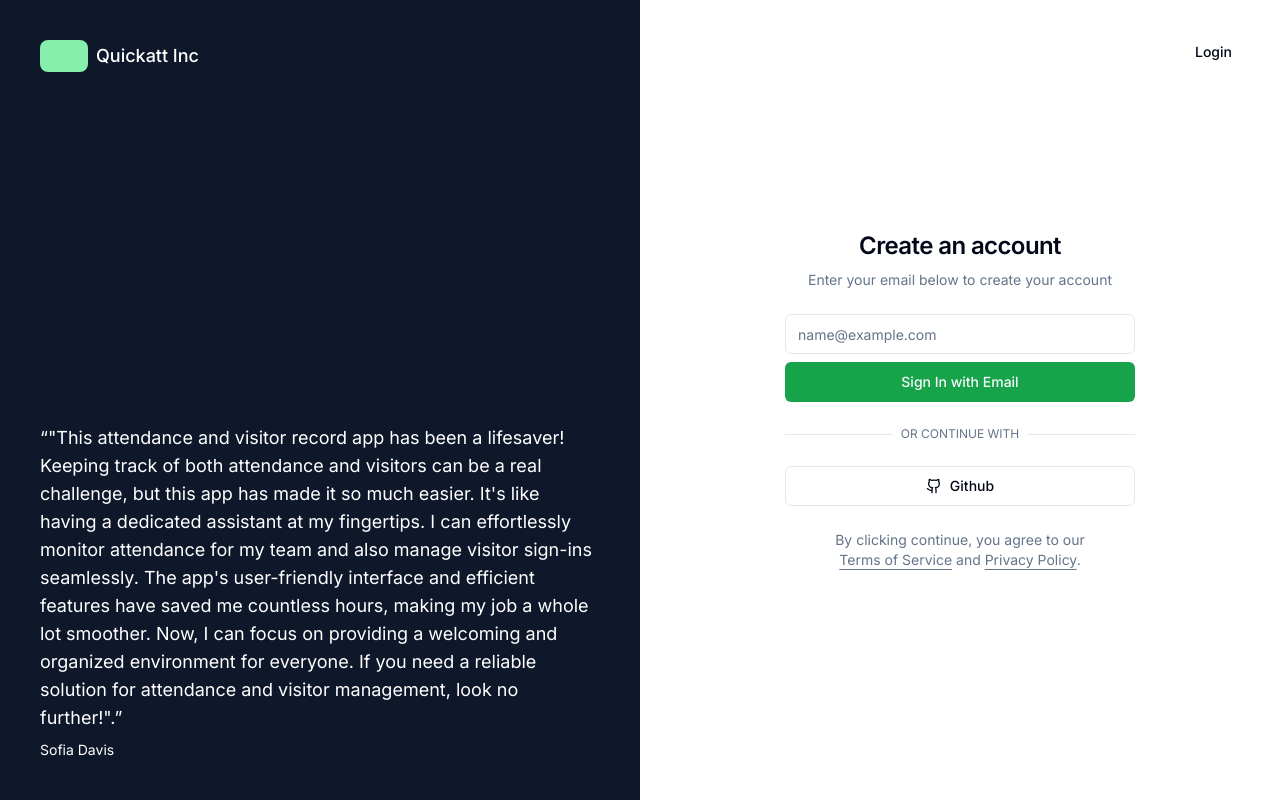
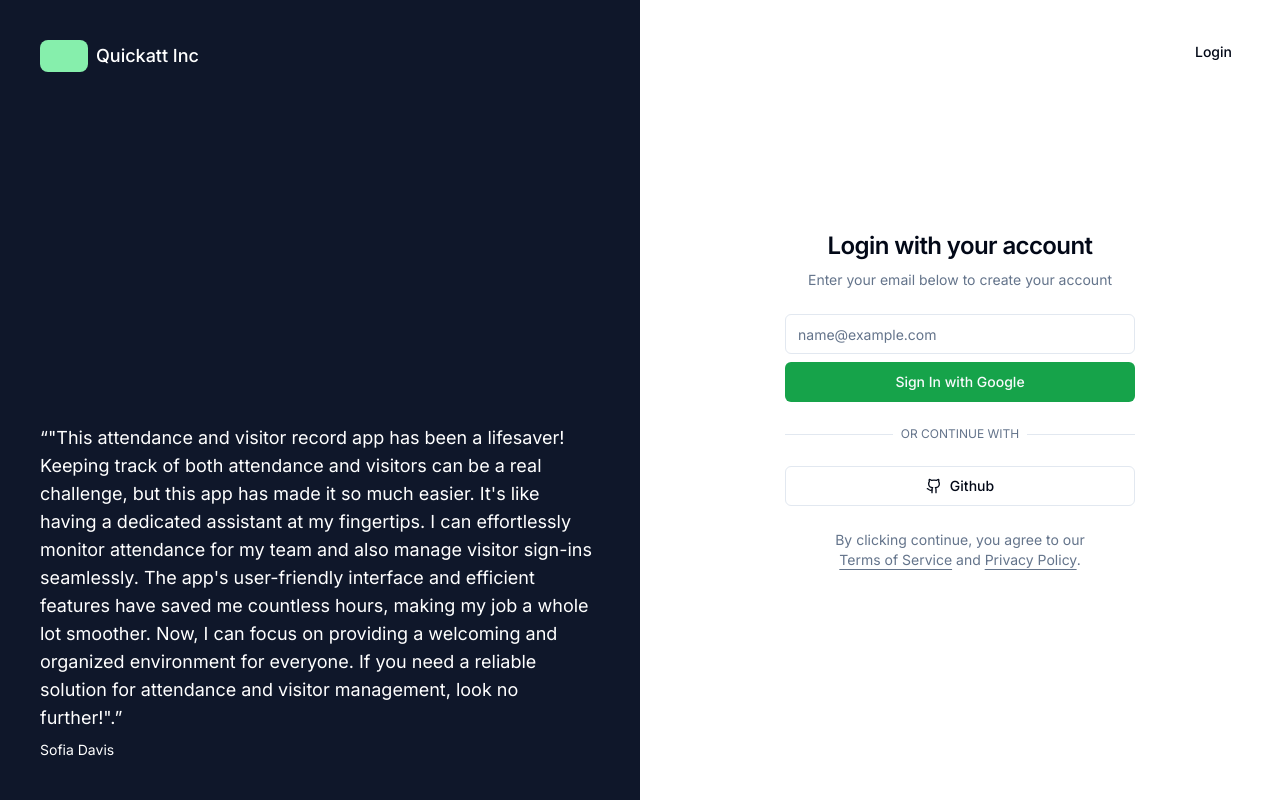
Before and after one commit to glody007/quickatt, a Next.js app: page / in a window 1280 px wide. Built offline with nearby package versions, Linux system fonts and the light colour scheme.

Commit message:
feat: Next auth signIn.

```diff
--- /dev/null
+++ b/app/api/auth/[...nextauth]/route.ts
@@ -0,0 +1,6 @@
+import NextAuth from "next-auth"
+import { authOptions } from "@/lib/auth"
+
+const handler = NextAuth(authOptions)
+
+export { handler as GET, handler as POST }
--- a/app/layout.tsx
+++ b/app/layout.tsx
@@ -1,6 +1,8 @@
 import './globals.css'
 import type { Metadata } from 'next'
 import { Inter } from 'next/font/google'
+import { Session } from 'inspector'
+import { NextAuthProvider } from './providers'
 
 const inter = Inter({ subsets: ['latin'] })
 
@@ -16,7 +18,11 @@ export default function RootLayout({
 }) {
   return (
     <html lang="en">
-      <body className={inter.className}>{children}</body>
+      <body className={inter.className}>
+        <NextAuthProvider>
+          {children}
+        </NextAuthProvider>
+      </body>
     </html>
   )
 }
--- a/app/page.tsx
+++ b/app/page.tsx
@@ -52,7 +52,7 @@ export default function AuthenticationPage() {
           <div className="mx-auto flex w-full flex-col justify-center space-y-6 sm:w-[350px]">
             <div className="flex flex-col space-y-2 text-center">
               <h1 className="text-2xl font-semibold tracking-tight">
-                Create an account
+                Login with your account
               </h1>
               <p className="text-sm text-muted-foreground">
                 Enter your email below to create your account
--- /dev/null
+++ b/app/providers.tsx
@@ -0,0 +1,11 @@
+"use client";
+
+import { SessionProvider } from "next-auth/react";
+
+type Props = {
+  children?: React.ReactNode;
+};
+
+export const NextAuthProvider = ({ children }: Props) => {
+  return <SessionProvider>{children}</SessionProvider>;
+};
--- a/components/form/userAuthForm.tsx
+++ b/components/form/userAuthForm.tsx
@@ -1,7 +1,7 @@
 "use client"
 
 import * as React from "react"
-
+import { signIn, signOut } from "next-auth/react";
 import { cn } from "@/lib/utils"
 import { Button } from "@/components/ui/button"
 import { Input } from "@/components/ui/input"
@@ -40,11 +40,11 @@ export function UserAuthForm({ className, ...props }: UserAuthFormProps) {
               disabled={isLoading}
             />
           </div>
-          <Button disabled={isLoading} className="bg-green-600 hover:bg-green-400">
+          <Button onClick={() => signIn()} disabled={isLoading} className="bg-green-600 hover:bg-green-400">
             {isLoading && (
               <Loader2 className="mr-2 h-4 w-4 animate-spin" />
             )}
-            Sign In with Email
+            Sign In with Google
           </Button>
         </div>
       </form>
--- /dev/null
+++ b/lib/auth.ts
@@ -0,0 +1,28 @@
+import { NextAuthOptions } from "next-auth"
+import { PrismaAdapter } from "@next-auth/prisma-adapter";
+import GoogleProvider from "next-auth/providers/google"
+import client from "@/prisma/client";
+
+
+// For more information on each option (and a full list of options) go to
+// https://next-auth.js.org/configuration/options
+export const authOptions: NextAuthOptions = {
+  // https://next-auth.js.org/configuration/providers/oauth
+  adapter: PrismaAdapter(client),
+  secret: process.env.AUTH_SECRET,
+  providers: [
+    GoogleProvider({
+      clientId: process.env.GOOGLE_CLIENT_ID || "",
+      clientSecret: process.env.GOOGLE_CLIENT_SECRET || "",
+      httpOptions: {
+        timeout: 10000,
+      }
+    })
+  ],
+  callbacks: {
+    async jwt({ token }) {
+      token.userRole = "admin"
+      return token
+    },
+  },
+}
--- a/package.json
+++ b/package.json
@@ -12,6 +12,7 @@
     "@faker-js/faker": "^8.0.2",
     "@heroicons/react": "^2.0.18",
     "@hookform/resolvers": "^3.1.1",
+    "@next-auth/prisma-adapter": "^0.4.4-canary.81",
     "@prisma/client": "^5.0.0",
     "@radix-ui/react-avatar": "^1.0.3",
     "@radix-ui/react-checkbox": "^1.0.4",
@@ -37,6 +38,7 @@
     "fs": "^0.0.1-security",
     "lucide-react": "^0.261.0",
     "next": "13.4.10",
+    "next-auth": "^4.22.3",
     "postcss": "8.4.26",
     "react": "18.2.0",
     "react-day-picker": "^8.8.0",
```
Also changed, not shown: 1 other file (tests, documents, lock files or other folders).
